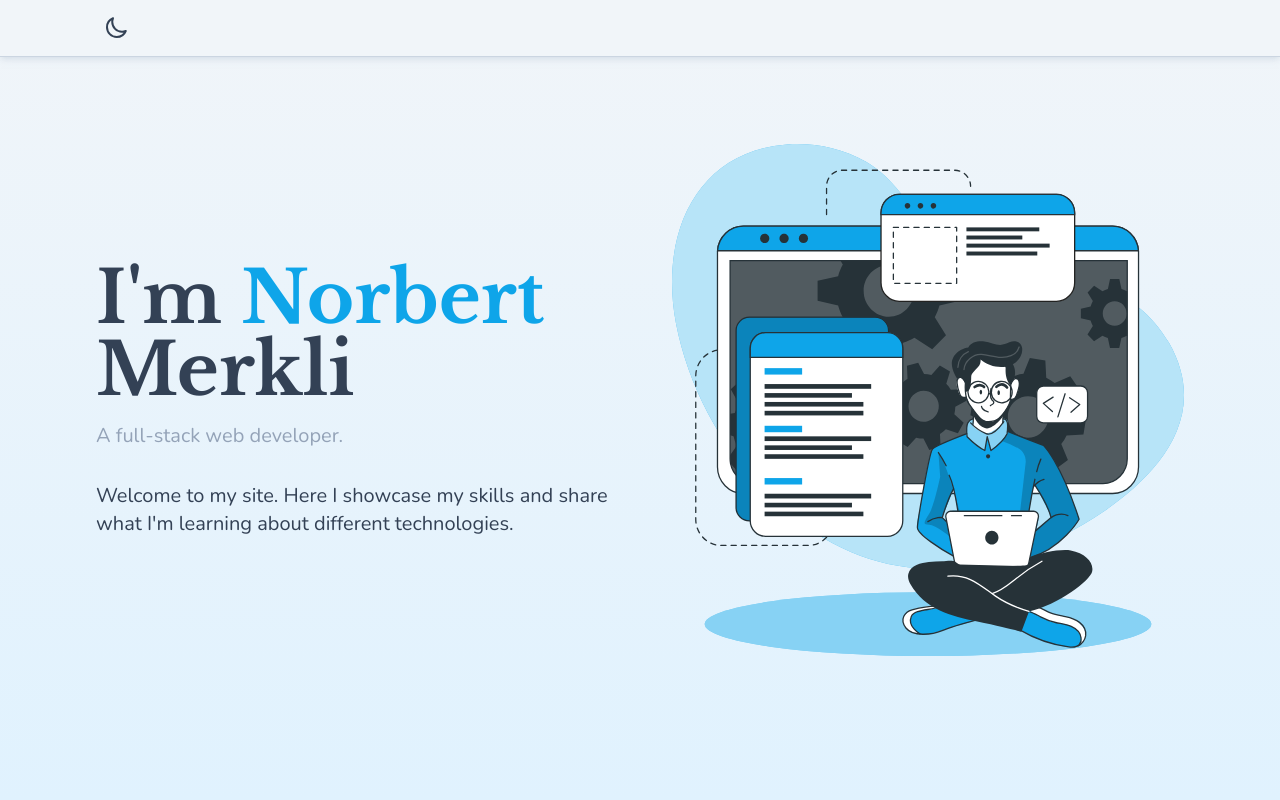
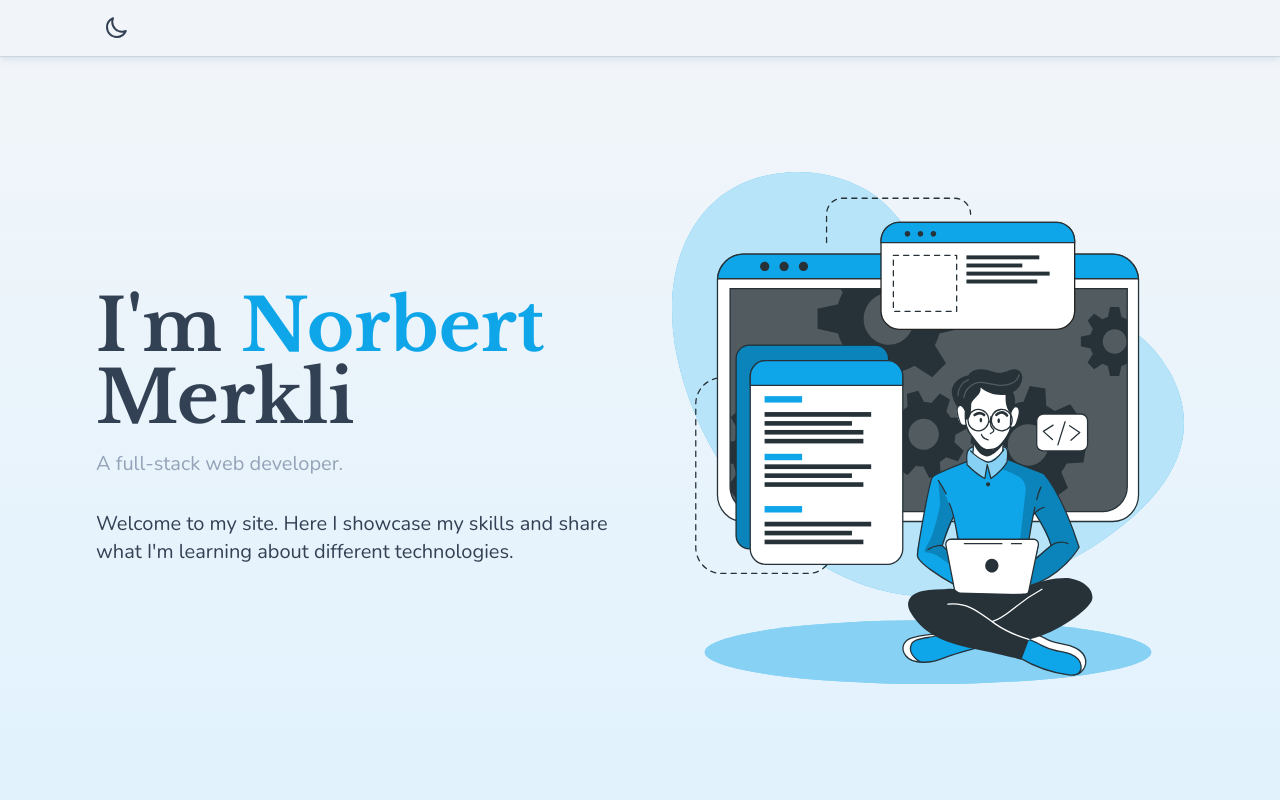
Before and after one commit to NorbertMerkli/norbertmerkli.dev, a Next.js app: page / in a window 1280 px wide. Shown: the top 800 px of the page. Built offline with nearby package versions, Linux system fonts and the light colour scheme.

Commit message:
Align background-gradient's top to the bottom of the navbar

```diff
--- a/src/app/page.tsx
+++ b/src/app/page.tsx
@@ -9,7 +9,7 @@ import { IconLink } from "@components/svg";
 export default function Home() {
   return (
     <>
-      <header className="safe-area flex h-screen flex-col gap-8 py-20 lg:flex-row lg:gap-16">
+      <header className="safe-area flex h-screen flex-col gap-8 pb-20 pt-6 lg:flex-row lg:gap-16">
         <section className="flex-none self-center text-center lg:flex-1">
           <h1 className="font-serif text-6xl sm:text-7xl lg:text-left">
             I&apos;m <span className="text-primary">Norbert</span> Merkli
--- a/src/styles/globals.css
+++ b/src/styles/globals.css
@@ -9,21 +9,20 @@ html {
 }
 
 main {
-  @apply bg-gradient-to-t from-gradient-start-light to-gradient-end-light bg-fixed dark:from-gradient-start-dark dark:to-gradient-end-dark;
-  @apply relative text-black dark:text-secondary;
+  @apply relative mt-14 bg-gradient-to-t from-gradient-start-light to-gradient-end-light bg-fixed text-black dark:from-gradient-start-dark dark:to-gradient-end-dark dark:text-secondary;
 }
 
-main::before,
-main::after {
+body::before,
+body::after {
   content: "";
   @apply fixed -z-50 h-[50vh] w-full;
 }
 
-main::before {
+body::before {
   @apply top-0 bg-gradient-end-light dark:bg-gradient-end-dark;
 }
 
-main::after {
+body::after {
   @apply bottom-0 bg-gradient-start-light dark:bg-gradient-start-dark;
 }
 
```
